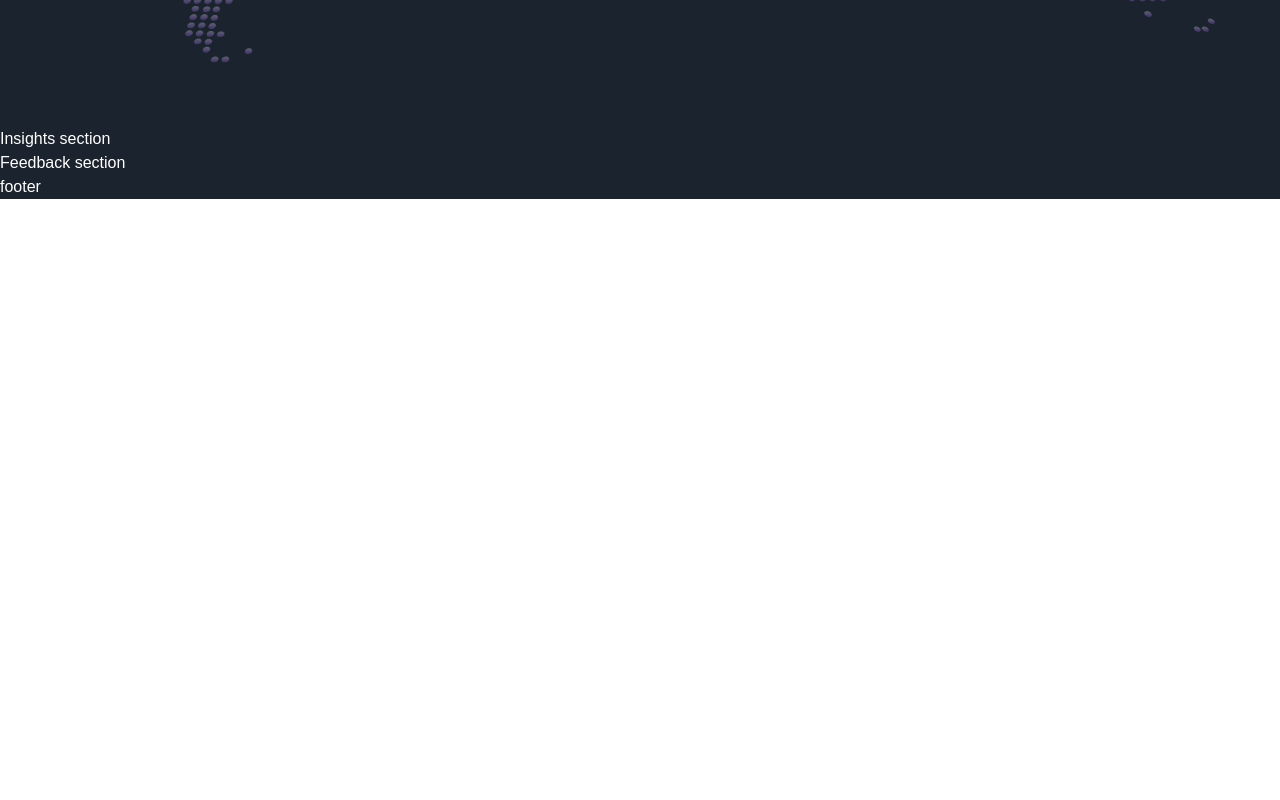
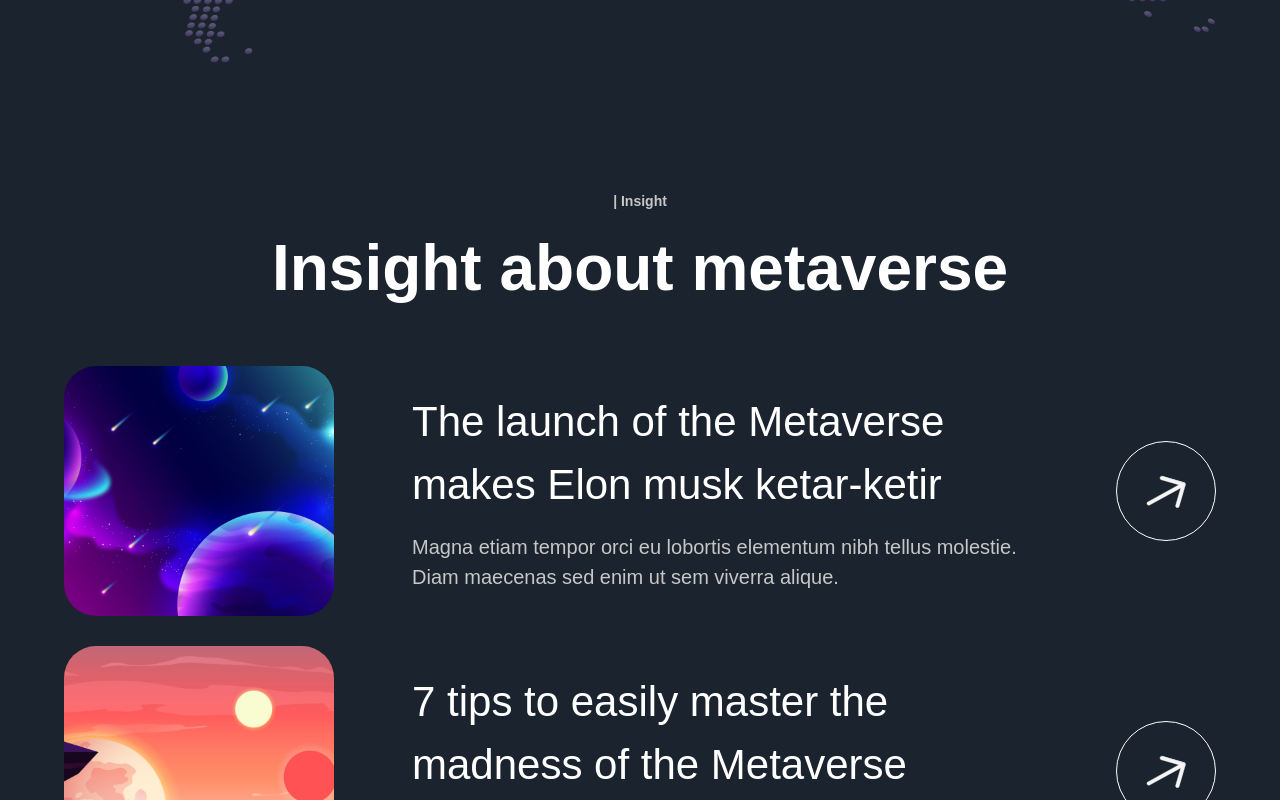
Before and after one commit to patelharsh9797/metaverse_madness, a Next.js app: page / in a window 1280 px wide. Shown: the part 4840-5640 px from the top of the page. Before the commit the page ends 5039 px from the top, so only its background shows below. Built offline with nearby package versions, Linux system fonts and the light colour scheme; a web font is replaced by a local one.

Commit message:
Added the insight section

```diff
--- a/components/InsightCard.jsx
+++ b/components/InsightCard.jsx
@@ -1,9 +1,36 @@
-'use client';
+"use client";
 
-const InsightCard = () => (
-  <div>
-    Insight Card
-  </div>
+import { motion } from "framer-motion";
+import { fadeIn } from "../utils/motion";
+
+const InsightCard = ({ imgUrl, title, subtitle, index }) => (
+  <motion.div
+    variants={fadeIn("up", "spring", index * 0.5, 1)}
+    className="flex flex-col gap-4 md:flex-row"
+  >
+    <img
+      src={imgUrl}
+      alt="planet"
+      className="h-[250px] w-full rounded-[32px] object-cover md:w-[270px]"
+    />
+
+    <div className="flex w-full items-center justify-between">
+      <div className="flex max-w-[650px] flex-1 flex-col md:ml-[62px]">
+        <h4 className="text-[26px] font-normal lg:text-[42px]">{title}</h4>
+        <p className="mt-[16px] text-[14px] font-normal text-secondary-white lg:text-[20px]">
+          {subtitle}
+        </p>
+      </div>
+
+      <div className="hidden h-[100px] w-[100px] items-center justify-center rounded-full border-[1px] border-white bg-transparent lg:flex">
+        <img
+          src="/arrow.svg"
+          alt="arrow"
+          className="h-[40%] w-[40%] object-contain"
+        />
+      </div>
+    </div>
+  </motion.div>
 );
 
 export default InsightCard;
--- a/sections/Insights.jsx
+++ b/sections/Insights.jsx
@@ -1,8 +1,39 @@
-'use client';
+"use client";
+
+import { motion } from "framer-motion";
+import { staggerContainer } from "../utils/motion";
+import styles from "../styles";
+
+import { InsightCard, TitleText, TypingText } from "../components";
+
+import { insights } from "../constants";
 
 const Insights = () => (
-  <section>
-    Insights section
+  <section className={`${styles.paddings} relative z-10`}>
+    <motion.div
+      variants={staggerContainer}
+      initial="hidden"
+      whileInView="show"
+      viewport={{ once: false, amount: 0.25 }}
+      className={`${styles.innerWidth} mx-auto flex flex-col`}
+    >
+      <TypingText title="| Insight" textStyles="text-center" />
+      <TitleText
+        title={<>Insight about metaverse</>}
+        textStyles="text-center"
+      />
+
+      <div className="mt-[50px] flex flex-col gap-[30px]">
+        {insights.map((insight, index) => (
+          <InsightCard
+            key={`insight-${index}
+          `}
+            {...insight}
+            index={index + 1}
+          />
+        ))}
+      </div>
+    </motion.div>
   </section>
 );
 
```
